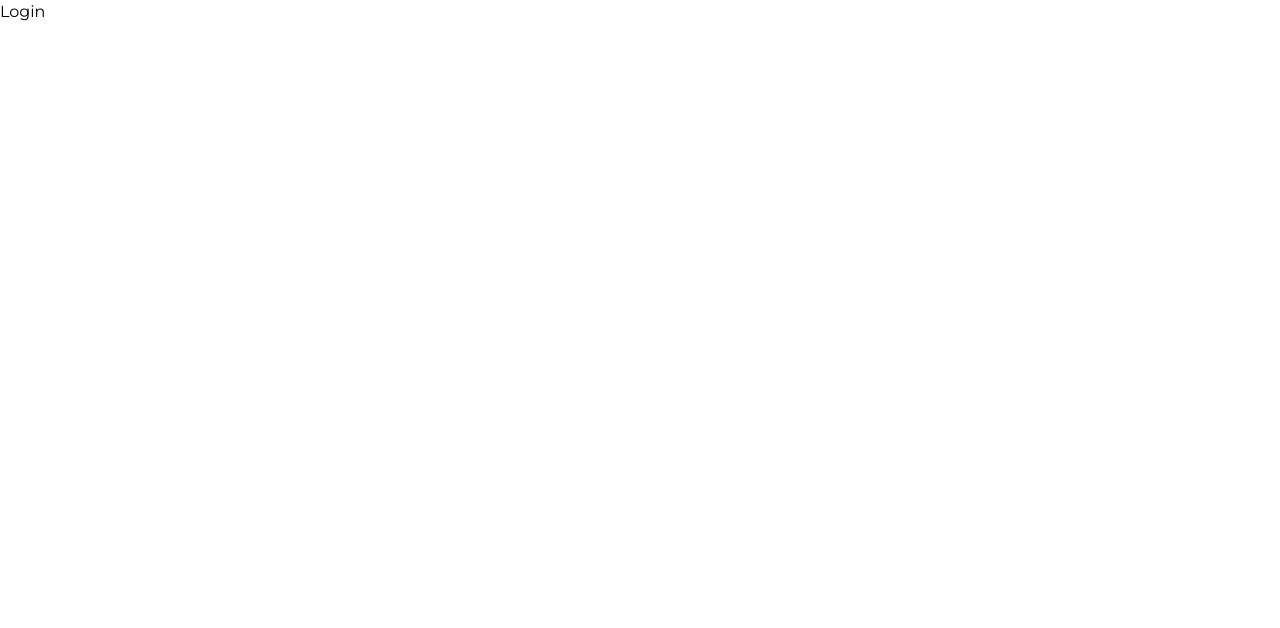
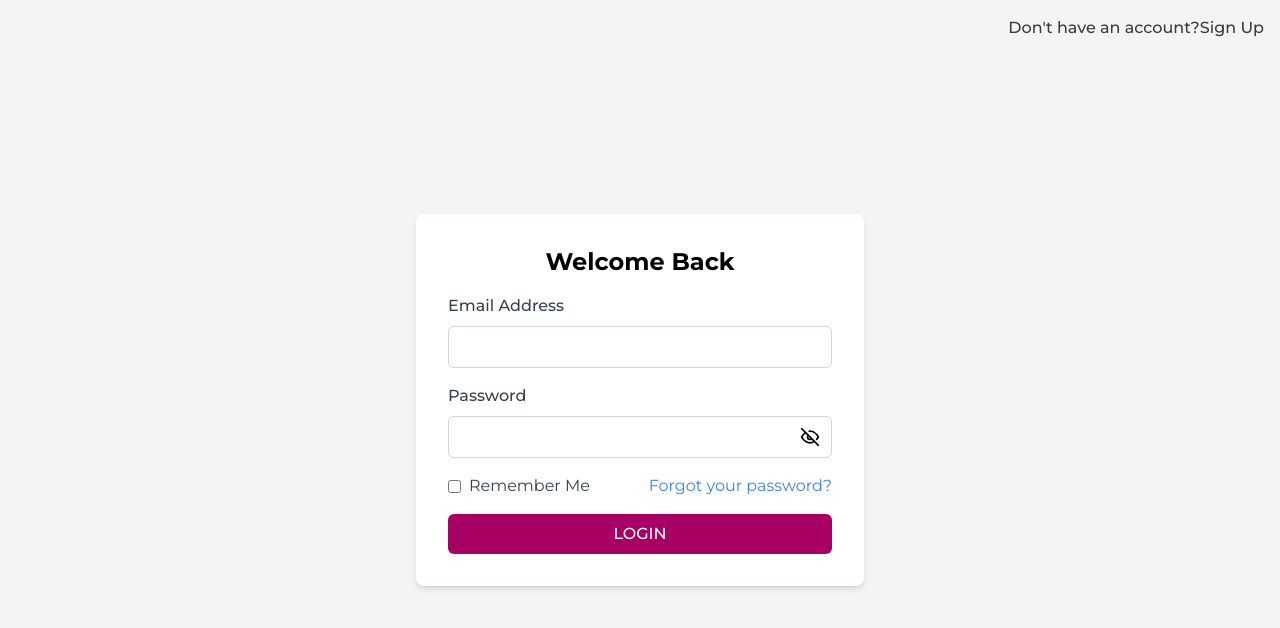
Before and after one commit to gSayak/Pitowings_login, a React (Create React App) app: page / in a window 1280 px wide. Shown: the top 628 px of the page. Built offline with nearby package versions, Linux system fonts and the light colour scheme.

Commit message:
login page

```diff
--- a/src/App.tsx
+++ b/src/App.tsx
@@ -11,7 +11,7 @@ function App() {
         <Routes>
           <Route path="/" element={<Login />} />
           <Route path="/signup" element={<Signup />} />
-          <Route path="/forget" element={<ForgetPassword />} />
+          <Route path="/forgot" element={<ForgetPassword />} />
         </Routes>
       </Router>
     </div>
--- a/src/components/Login.tsx
+++ b/src/components/Login.tsx
@@ -1,9 +1,124 @@
-import React from 'react'
+import React, { useState } from "react";
 
-const Login = () => {
-  return (
-    <div>Login</div>
-  )
+interface LoginProps {
+  className?: string;
 }
 
-export default Login
+const Login: React.FC<LoginProps> = ({ className }) => {
+  const [email, setEmail] = useState("");
+  const [password, setPassword] = useState("");
+  const [rememberMe, setRememberMe] = useState(false);
+  const [showPassword, setShowPassword] = useState(false);
+
+  const handleSubmit = (e: React.FormEvent) => {
+    e.preventDefault();
+    console.log("Email:", email);
+    console.log("Password:", password);
+    console.log("Remember Me:", rememberMe);
+  };
+  const toggleShowPassword = () => {
+    setShowPassword((prevShowPassword) => !prevShowPassword);
+  };
+
+  return (
+    <div
+      className={`flex items-center justify-center h-screen bg-gray-100 ${className}`}
+    >
+      <div className="absolute top-4 right-4">
+        <p className="text-[#3c3a3b] font-medium">
+          Don't have an account?
+          <a
+            href="/signup"
+            className="text-[#3c3a3b] hover:text-[#B8065E] font-medium"
+          >
+            Sign Up
+          </a>
+        </p>
+      </div>
+      <div className="bg-white p-8 rounded-lg shadow-md w-full max-w-md relative">
+        <h2 className="text-2xl font-bold mb-4 text-center">Welcome Back</h2>
+
+        <form onSubmit={handleSubmit}>
+          <div className="mb-4">
+            <label
+              htmlFor="email"
+              className="block text-gray-700 font-medium mb-2"
+            >
+              Email Address
+            </label>
+            <input
+              type="email"
+              id="email"
+              className="w-full border border-gray-300 rounded-md px-4 py-2 focus:outline-none focus:ring-2 focus:ring-blue-500"
+              value={email}
+              onChange={(e) => setEmail(e.target.value)}
+            />
+          </div>
+
+          <div className="mb-4">
+            <label
+              htmlFor="password"
+              className="block text-gray-700 font-medium mb-2"
+            >
+              Password
+            </label>
+            <div className="relative">
+              <input
+                type={showPassword ? "text" : "password"}
+                id="password"
+                className="w-full border border-gray-300 rounded-md px-4 py-2 focus:outline-none focus:ring-2 focus:ring-blue-500"
+                value={password}
+                onChange={(e) => setPassword(e.target.value)}
+              />
+              <button
+                type="button"
+                className="absolute top-1/2 right-3 transform -translate-y-1/2 text-gray-500 hover:text-gray-700 focus:outline-none focus:ring-2 focus:ring-blue-500"
+                onClick={toggleShowPassword}
+              >
+                {showPassword ? (
+                  <img
+                    src="/svgs/showIcon.svg"
+                    alt="Hide Icon"
+                    className="h-5 w-5"
+                  />
+                ) : (
+                  <img
+                    src="/svgs/hideIcon.svg"
+                    alt="Hide Icon"
+                    className="h-5 w-5"
+                  />
+                )}
+              </button>
+            </div>
+          </div>
+          <div className="flex items-center justify-between mb-4">
+            <div className="flex items-center">
+              <input
+                type="checkbox"
+                id="rememberMe"
+                className="mr-2 form-checkbox text-blue-500"
+                checked={rememberMe}
+                onChange={(e) => setRememberMe(e.target.checked)}
+              />
+              <label htmlFor="rememberMe" className="text-gray-700">
+                Remember Me
+              </label>
+            </div>
+            <a href="/forgot" className="text-blue-500 hover:text-blue-700">
+              Forgot your password?
+            </a>
+          </div>
+
+          <button
+            type="submit"
+            className="w-full bg-[#A80062] hover:bg-[#B8065E] text-white font-medium py-2 px-4 rounded-md focus:outline-none focus:ring-2 focus:ring-[#D80D77] focus:ring-offset-2"
+          >
+            LOGIN
+          </button>
+        </form>
+      </div>
+    </div>
+  );
+};
+
+export default Login;
```
Also changed, not shown: public/svgs/hideIcon.svg (added), public/svgs/showIcon.svg (added).
